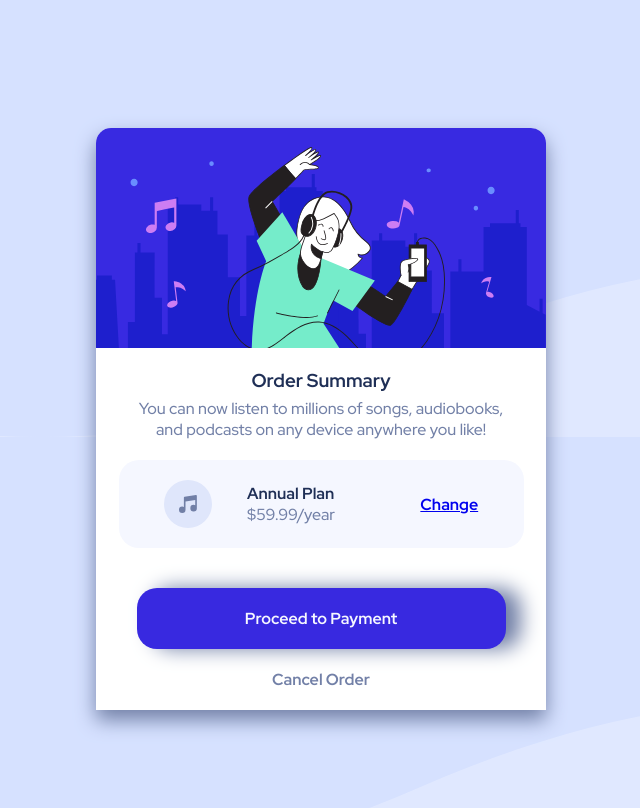
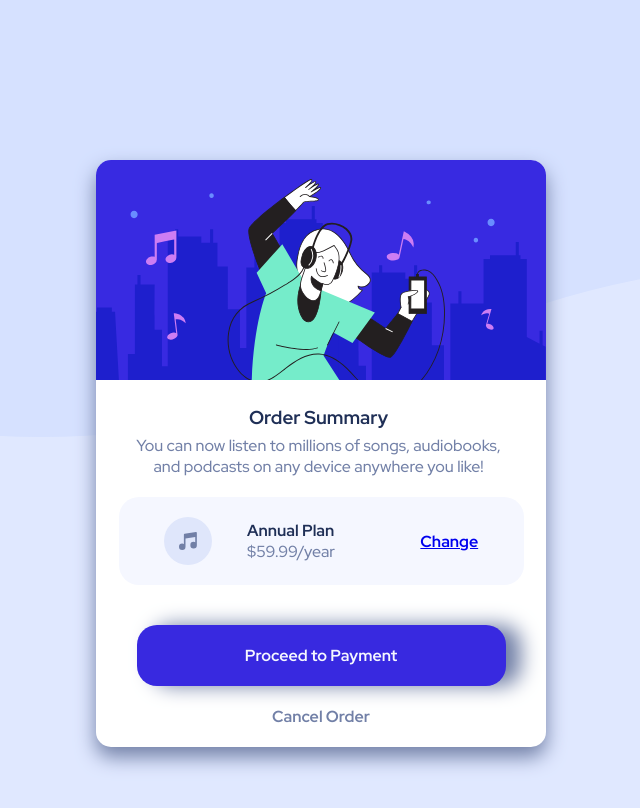
Before and after one commit to Masterad/Order-summary-component, a plain HTML site: page index.html in a window 1280 px wide. Shown: the top 808 px of the page, without its empty margins (224-864 px from the left). Drawn offline with Linux system fonts and the light colour scheme.

Commit message:
modfied in css file and html

```diff
--- a/index.html
+++ b/index.html
@@ -16,24 +16,24 @@
 </head>
 <body>
   <div class="card_body">
+    <header>
       <img src="./images/illustration-hero.svg" alt="hero-illustration" class="hero">
       <div class="card_data">
         <h3 class="card_title">Order Summary</h3>
         <p class="card_description">You can now listen to millions of songs, audiobooks, and podcasts on any
           device anywhere you like!</p>
       </div>
-    <div class="card_plan">
+    </header>
+    <section class="card_plan">
       <img src="./images/icon-music.svg" alt="icon" class="plan_icon">
       <p class="cost"><span class="annual">Annual Plan</span><br> $59.99/year</p>
       <a href="https://www.frontendmentor.io/solutions" class="change">Change</a>
-    </div>
-    <div class="card_button">
+    </section>
+
+    <footer class="card_button">
       <button class="process"> Proceed to Payment</button>
       <a href="https://www.frontendmentor.io/solutions" class="cancel">Cancel Order</a>
-
-    </div>
-
-
+    </footer>
   </div>
 
 
--- a/style2.css
+++ b/style2.css
@@ -15,10 +15,8 @@ body{
     height: 100vh;
     background-image: url(./images/pattern-background-desktop.svg);
     background-color: var(--background);
-    background-position: top;
-    background-repeat: repeat;
+    background-repeat: repeat-x;
     position: absolute;
-    top: 41%;
     left: 50%;
     transform: translate(-25%,-25%);
     -webkit-transform: translate(-25%,-25%);
@@ -26,22 +24,28 @@ body{
     -ms-transform: translate(-25%,-25%);
     -o-transform: translate(-25%,-25%);
     font-family: 'Red Hat Display', sans-serif;
+    top: 45%;
+    background-position-x: center;
 }
 .card_body{
     width: 450px;
     height: fit-content;
     background-color: #fff;
-    border-radius: 15px 15px 0px 0px;
+    border-radius: 15px 15px 15px 15px;
     display: flex;
     flex-direction: column;
     justify-content: center;
     align-items: center;
     box-shadow: 0 10px 20px var(--text-color);
     position: relative;
-    -webkit-border-radius: 15px 15px 0px 0px;
-    -moz-border-radius: 15px 15px 0px 0px;
-    -ms-border-radius: 15px 15px 0px 0px;
-    -o-border-radius: 15px 15px 0px 0px;
+    -webkit-border-radius: 15px 15px 15px 15px;
+    -moz-border-radius: 15px 15px 15px 15px;
+    -ms-border-radius: 15px 15px 15px 15px;
+    -o-border-radius: 15px 15px 15px 15px;
+}
+header{
+   border-top-left-radius: inherit;
+   border-top-right-radius: inherit;
 }
 .hero{
     width: 100%;
```
Lines whose indentation alone changed are shown as unchanged.
